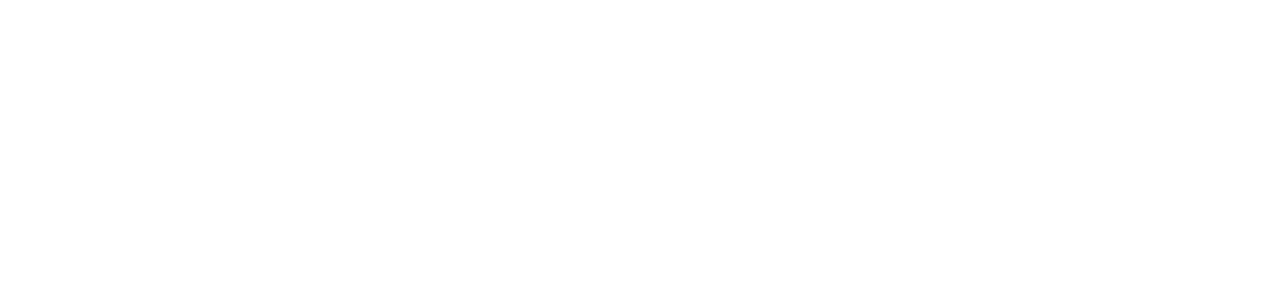
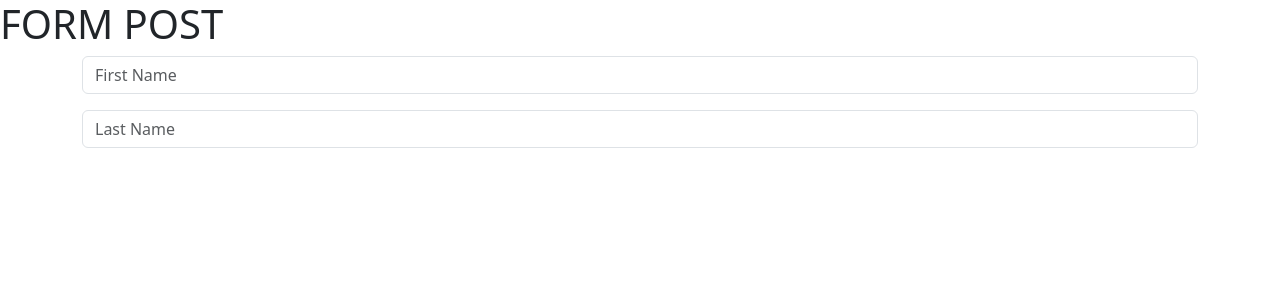
Before and after one commit to BanLowi/react-post-form, a React (Vite) app: page / in a window 1280 px wide. Shown: the top 300 px of the page. Built offline with nearby package versions, Linux system fonts and the light colour scheme.

Commit message:
state variable and first name and last name inputs

```diff
--- a/src/App.jsx
+++ b/src/App.jsx
@@ -1,8 +1,54 @@
+import { useState } from "react"
+
 function App() {
+
+  const [formData, setFormData] = useState({
+    firstname: "",
+    lastname: ""
+  });
 
 
   return (
     <>
+
+      <header><h1>FORM POST</h1></header>
+
+      <main>
+
+        <div className="container">
+
+          <form>
+
+            <div class="mb-3">
+              <input
+                type="text"
+                className="form-control"
+                name=""
+                id=""
+                aria-describedby="helpId"
+                placeholder="First Name"
+              />
+            </div>
+
+            <div class="mb-3">
+              <input
+                type="text"
+                className="form-control"
+                name=""
+                id=""
+                aria-describedby="helpId"
+                placeholder="Last Name"
+              />
+            </div>
+
+
+
+          </form>
+
+        </div>
+
+
+      </main>
 
     </>
   )
```
